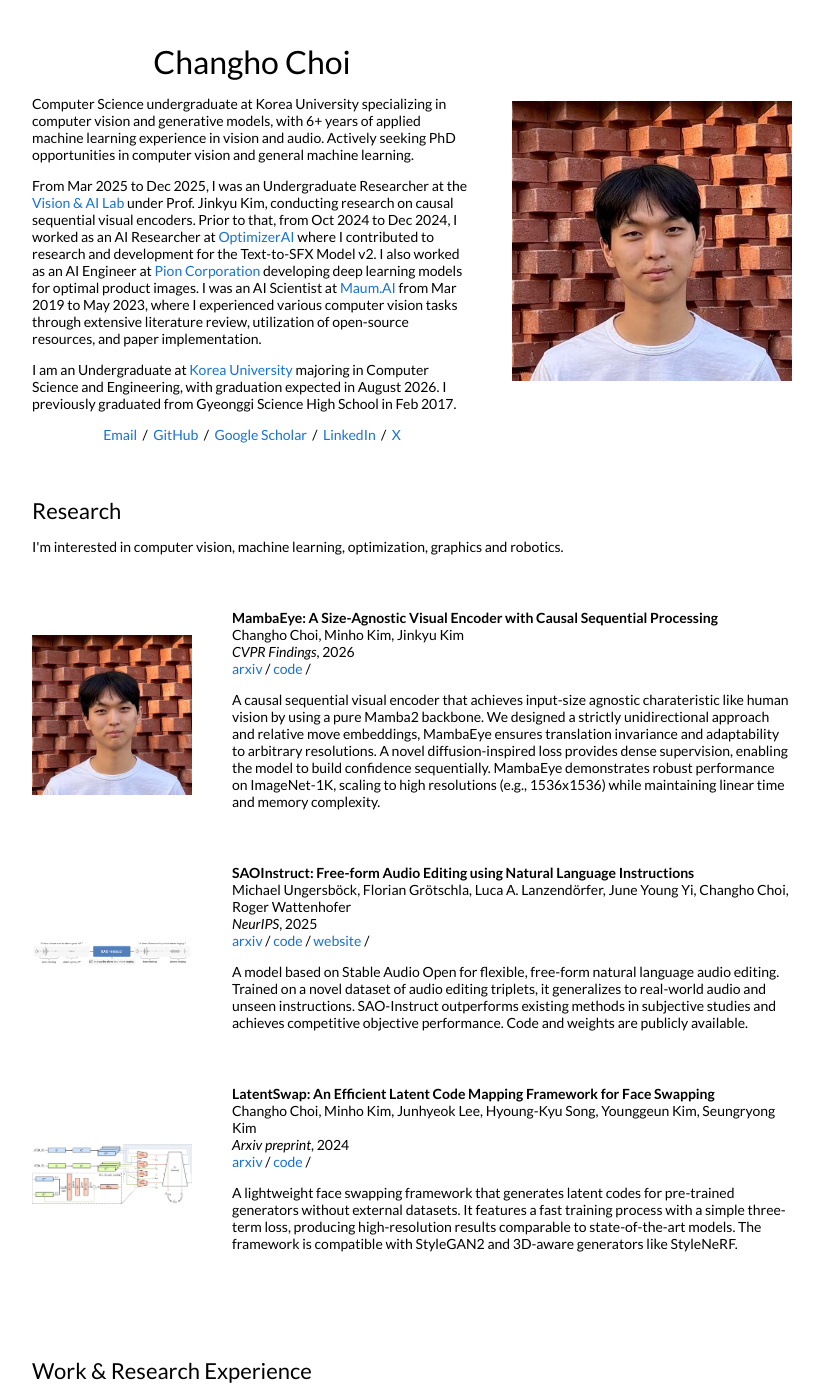
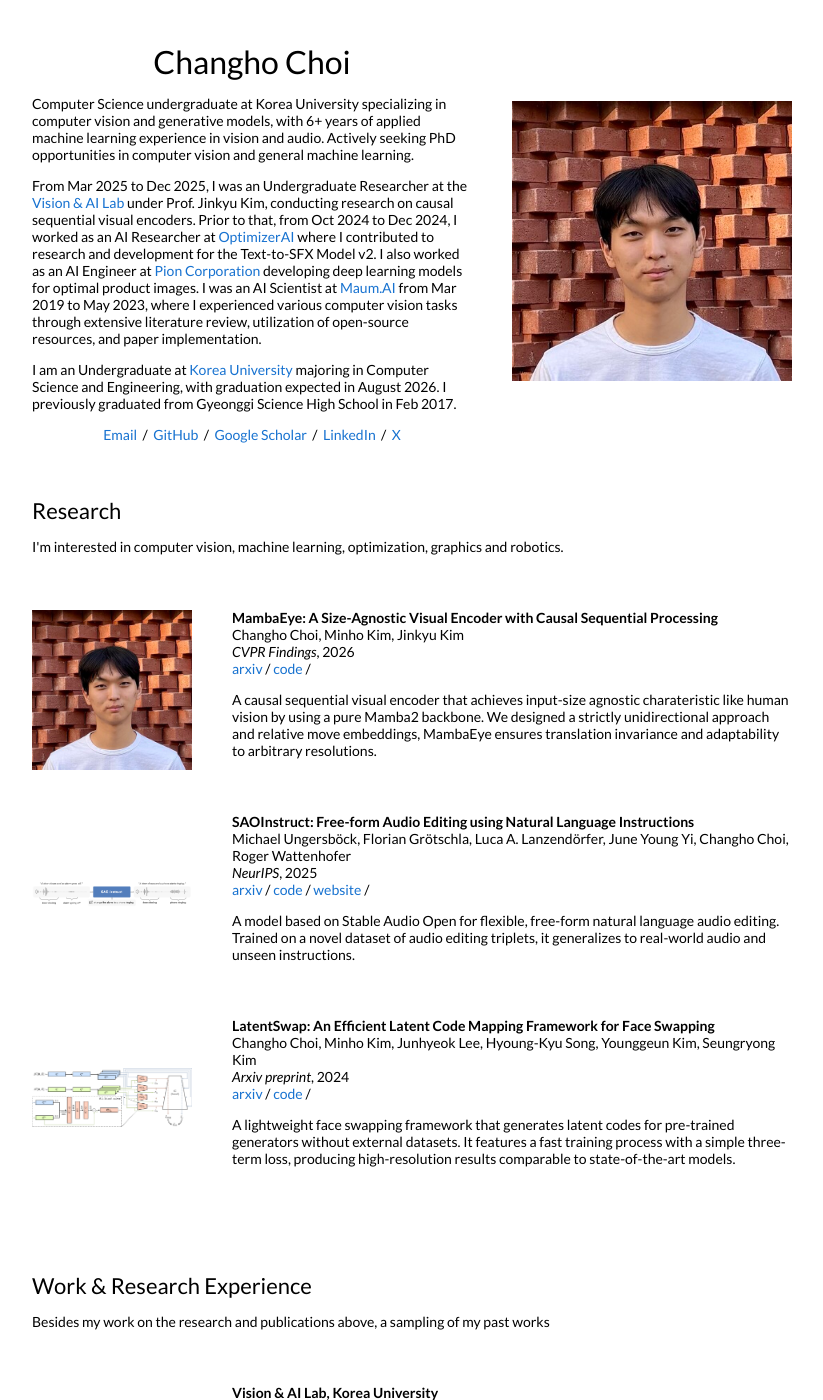
Before and after one commit to usingcolor/usingcolor.github.io, a Jekyll site: the page built from _posts/2026-01-01-mambaeye.md, in a window 1280 px wide and 1400 px high. Shown: the whole window, without its empty margins (228-1051 px from the left). Built offline with Jekyll 4.4.1, drawn with Linux system fonts in a browser that asks for light colours.

Commit message:
docs: trim project descriptions in SAO-Instruct, MambaEye, and LatentSwap posts.

```diff
--- a/_posts/2026-01-01-mambaeye.md
+++ b/_posts/2026-01-01-mambaeye.md
@@ -8,4 +8,4 @@ venue: "CVPR Findings"
 arxiv: "https://arxiv.org/abs/2511.19963"
 code: "https://github.com/usingcolor/MambaEye"
 ---
-A causal sequential visual encoder that achieves input-size agnostic charateristic like human vision by using a pure Mamba2 backbone. We designed a strictly unidirectional approach and relative move embeddings, MambaEye ensures translation invariance and adaptability to arbitrary resolutions. A novel diffusion-inspired loss provides dense supervision, enabling the model to build confidence sequentially. MambaEye demonstrates robust performance on ImageNet-1K, scaling to high resolutions (e.g., 1536x1536) while maintaining linear time and memory complexity.
+A causal sequential visual encoder that achieves input-size agnostic charateristic like human vision by using a pure Mamba2 backbone. We designed a strictly unidirectional approach and relative move embeddings, MambaEye ensures translation invariance and adaptability to arbitrary resolutions.
```
Also changed, not shown: _posts/2024-02-18-latentswap.md (+1 -1 lines), _posts/2025-01-01-saoinstruct.md (+1 -1 lines).
